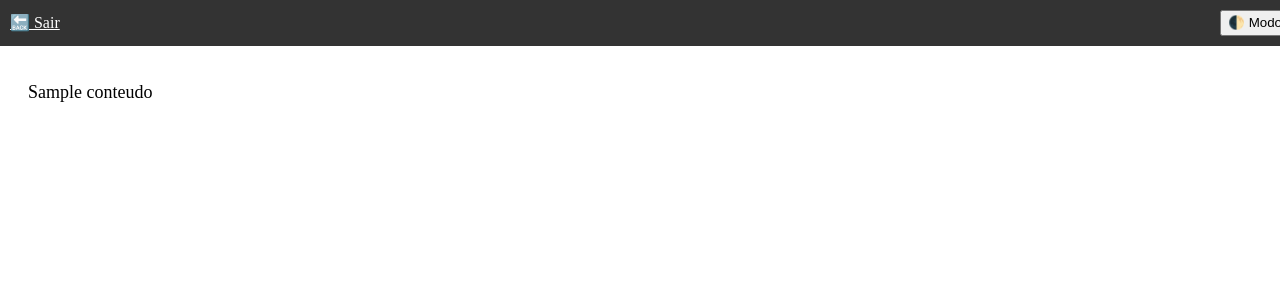
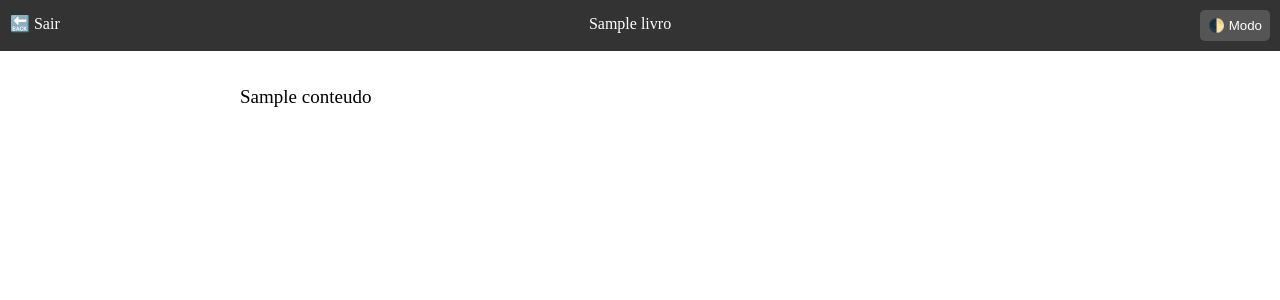
Before and after one commit to kidbradoki/Livros-, a Flask app: template templates/leitor.html in a window 1280 px wide. Shown: the top 300 px of the page. Run offline with Flask 3, Linux system fonts and the light colour scheme; the template is opened without the code that fills it: most values are stand-ins (such as "Sample title", 1, 10 or a date in 2020).

Commit message:
Update leitor.html

```diff
--- a/templates/leitor.html
+++ b/templates/leitor.html
@@ -2,18 +2,20 @@
 <html>
 <head>
     <meta charset="UTF-8">
-    <meta name="viewport" content="width=device-width, initial-scale=1.0">
+    <meta name="viewport" content="width=device-width, initial-scale=1.0, maximum-scale=1.0, user-scalable=no">
     <title>Lendo...</title>
     <style>
-        body { font-family: serif; line-height: 1.6; padding: 20px; transition: 0.3s; }
+        body { font-family: serif; line-height: 1.8; padding: 20px; transition: 0.3s; margin: 0; }
         body.dark { background: #1a1a1a; color: #ccc; }
-        .menu { position: fixed; top: 0; width: 100%; background: #333; color: white; left: 0; padding: 10px; display: flex; justify-content: space-between; }
-        #texto { margin-top: 50px; white-space: pre-wrap; font-size: 18px; }
+        .menu { position: fixed; top: 0; left:0; width: 100%; background: #333; color: white; padding: 10px; display: flex; justify-content: space-between; z-index: 1000; box-sizing: border-box; }
+        #texto { margin-top: 60px; white-space: pre-wrap; font-size: 19px; max-width: 800px; margin-left: auto; margin-right: auto; }
+        button { background: #555; color: white; border: none; padding: 8px; border-radius: 5px; cursor: pointer; }
     </style>
 </head>
 <body class="{{ 'dark' if progresso and progresso['dark_mode'] == 1 else '' }}">
     <div class="menu">
-        <a href="/" style="color:white">🔙 Sair</a>
+        <a href="/" style="color:white; text-decoration: none;">🔙 Sair</a>
+        <span>{{ livro['titulo'] }}</span>
         <button onclick="toggleDark()">🌓 Modo</button>
     </div>
 
@@ -21,16 +23,28 @@
 
     <script>
         const idLivro = {{ livro['id'] }};
-        // Volta para a posição salva no banco
-        window.onload = () => { window.scrollTo(0, {{ progresso['posicao'] if progresso else 0 }}); };
 
-        // Salva a posição sempre que você rolar a tela
+        // Brigador de página: Volta onde parou
+        window.onload = () => {
+            const pos = {{ progresso['posicao'] if progresso else 0 }};
+            window.scrollTo(0, pos);
+        };
+
+        // Salva a posição no banco de dados ao rolar
+        let timeout;
         window.onscroll = () => {
-            fetch('/salvar_progresso', {
-                method: 'POST',
-                headers: {'Content-Type': 'application/json'},
-                body: JSON.stringify({id: idLivro, pos: window.scrollY, dark: document.body.classList.contains('dark') ? 1 : 0})
-            });
+            clearTimeout(timeout);
+            timeout = setTimeout(() => {
+                fetch('/salvar_progresso', {
+                    method: 'POST',
+                    headers: {'Content-Type': 'application/json'},
+                    body: JSON.stringify({
+                        id: idLivro,
+                        pos: window.scrollY,
+                        dark: document.body.classList.contains('dark') ? 1 : 0
+                    })
+                });
+            }, 1000);
         };
 
         function toggleDark() { document.body.classList.toggle('dark'); }
```
